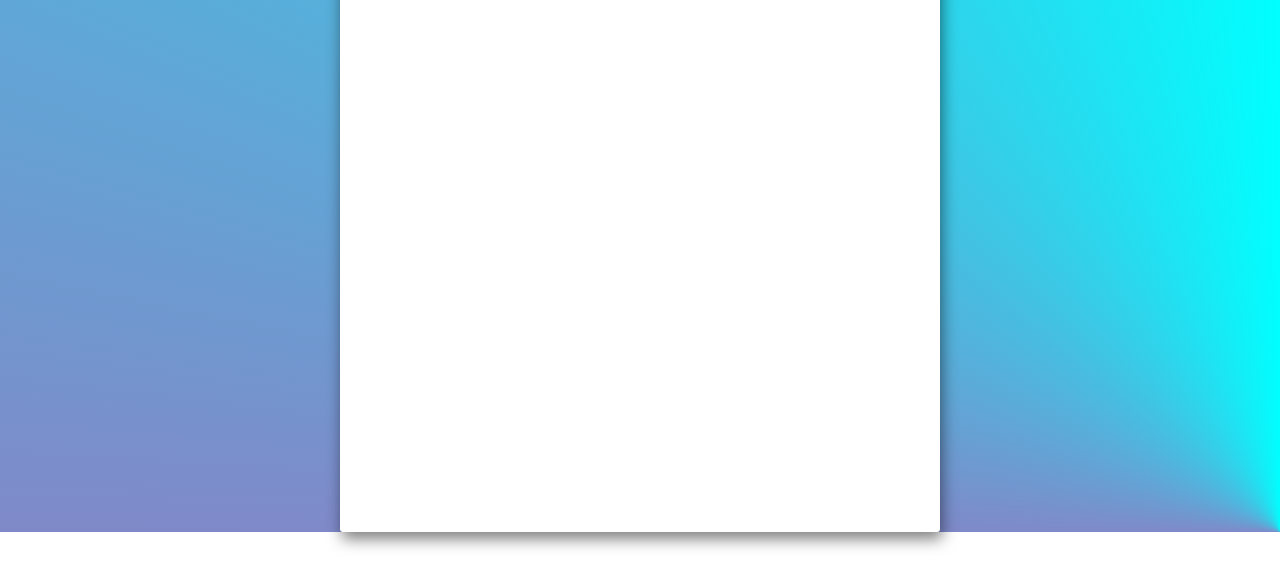
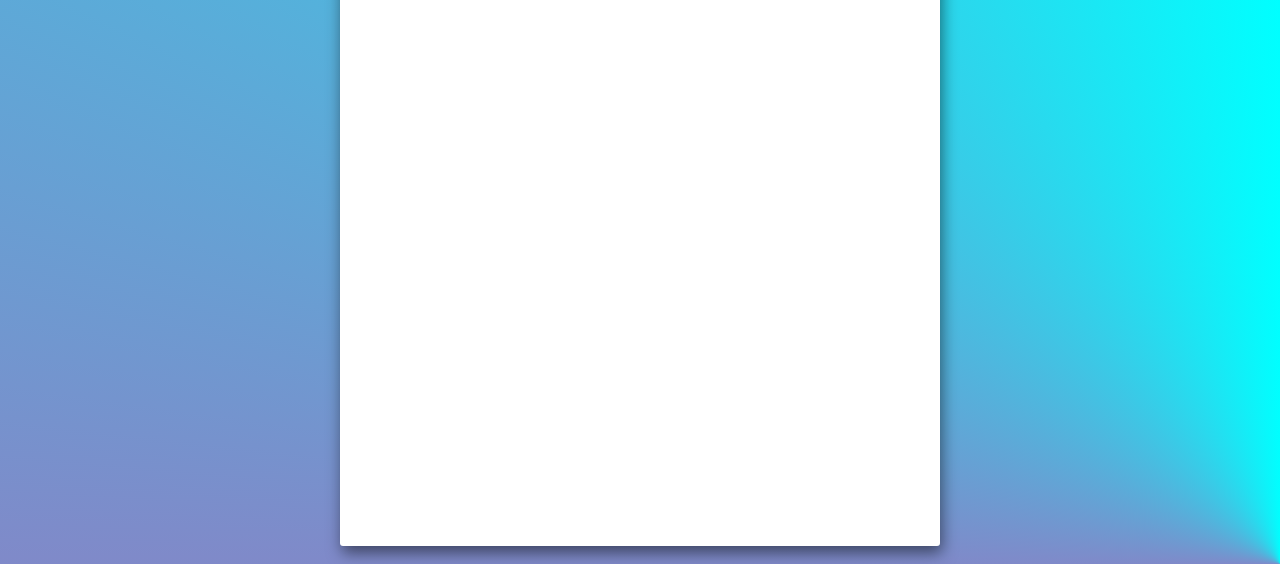
Before and after one commit to isaiUwU/Grocery-List, a plain HTML site: page index.html in a window 1280 px wide. Shown: the part 236-800 px from the top of the page. Drawn offline with Linux system fonts and the light colour scheme.

Commit message:
upload css

```diff
--- a/style.css
+++ b/style.css
@@ -7,22 +7,22 @@ body{
     font-family: "Kristen ITC";
     background: conic-gradient(from -.5turn at bottom right, deeppink, cyan, rebeccapurple);
     background-repeat: no-repeat;
-    height: auto;
 }
 
 .container{
     width: 90%;
+    min-height: 100vh;
     margin: auto;
     display: flex;
+    align-items: center;
+    justify-content: center;
 }
 
 .groceries{
     width: 600px;
-    border: none;
+    min-height: 700px;
+    margin-top: 4em;
     border-radius: 3px;
-    min-height: 90vh;
-    margin: auto;
-    margin-top: 3em;
     background: white;
     box-shadow: 2px 7px 15px rgba(0, 0, 0, 0.5);
 }
```
